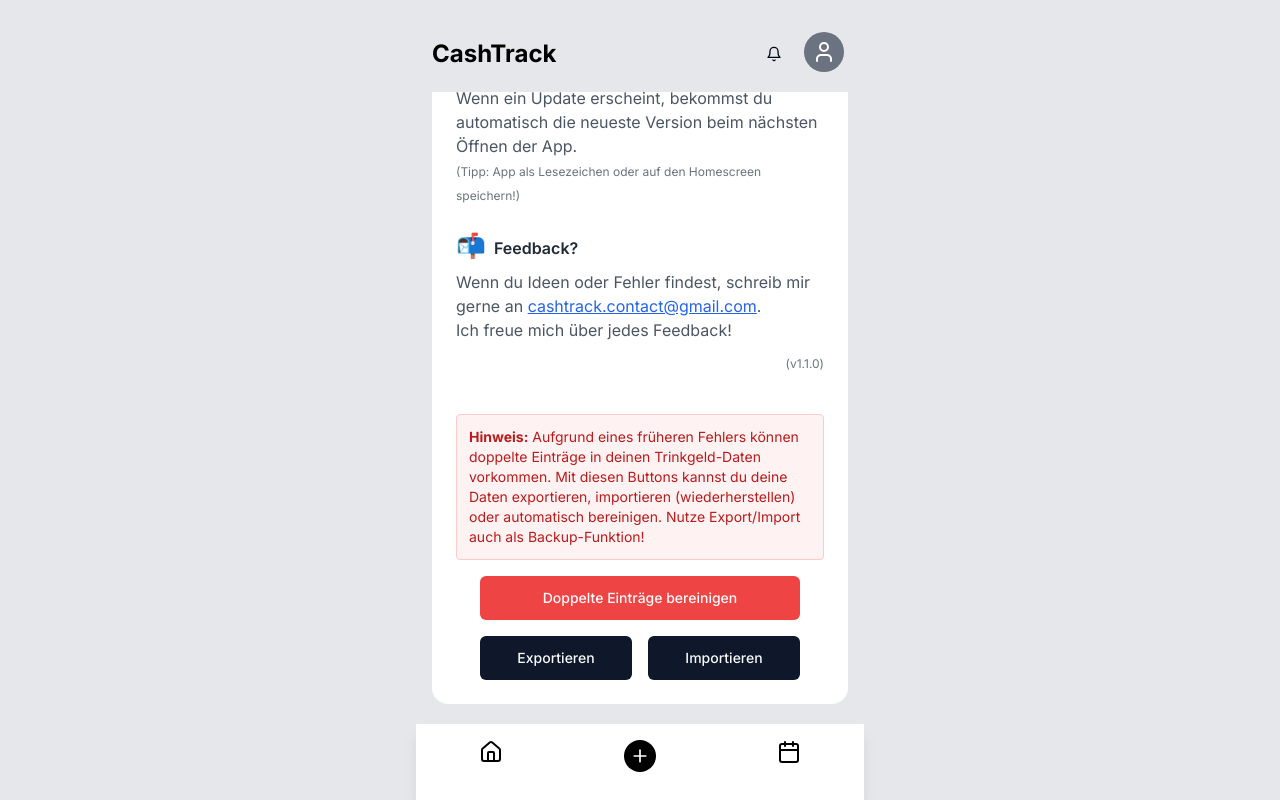
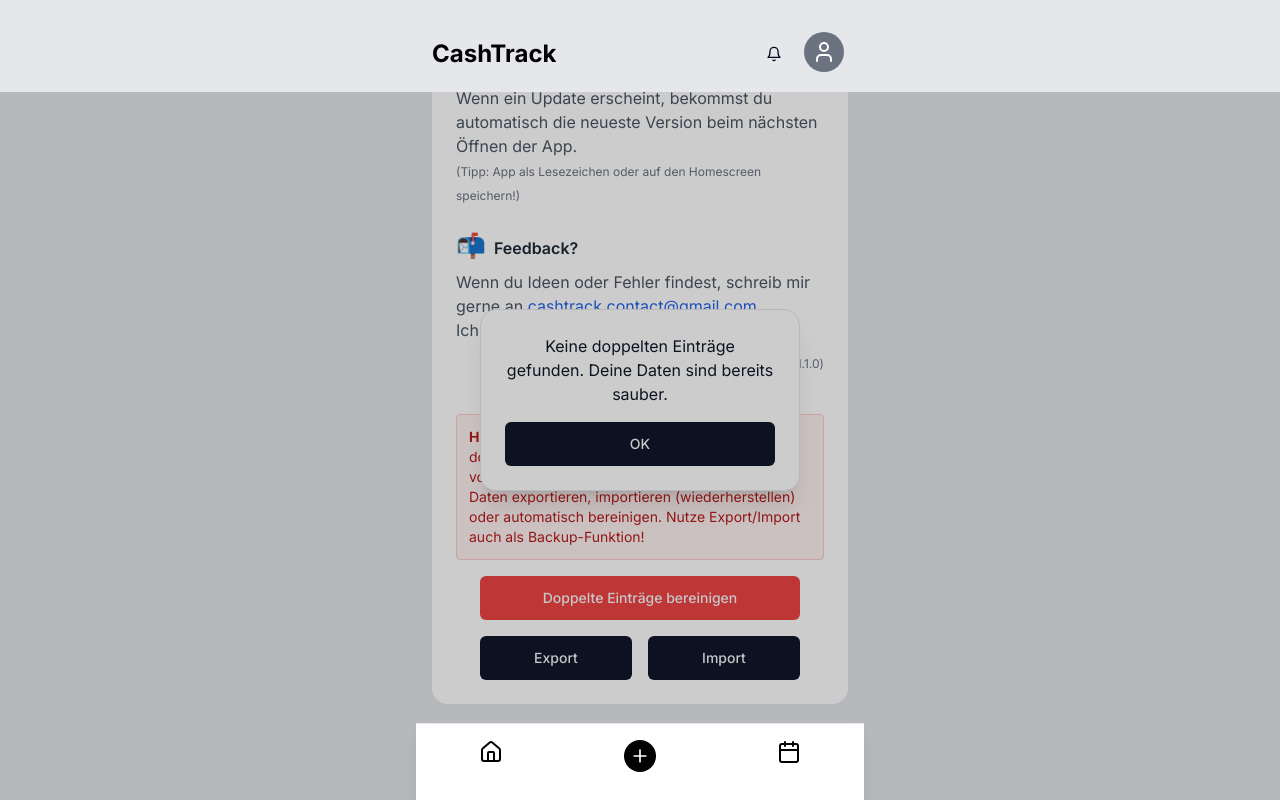
Before and after one commit to 808yb/CashTrack, a Next.js app: page /profile in a window 1280 px wide. Both pictures are taken after a click on the button "Doppelte Einträge bereinigen". Shown: the part 930-1730 px from the top of the page. Built offline with nearby package versions, Linux system fonts and the light colour scheme.

Commit message:
import export

```diff
--- a/app/profile/page.tsx
+++ b/app/profile/page.tsx
@@ -2,21 +2,52 @@
 
 import { getStoredTips } from "@/lib/utils"
 import { Button } from "@/components/ui/button"
-import React from "react"; // Added for React.useRef
+import React, { useState } from "react";
 
 export default function Profile() {
-  // Debug: Export tips as JSON
-  async function handleExportTips() {
+  // State for export/import UI and messages
+  const [showExport, setShowExport] = useState(false);
+  const [showImport, setShowImport] = useState(false);
+  const [message, setMessage] = useState<string | null>(null);
+  const [showModal, setShowModal] = useState(false);
+
+  // Export: Show only Kopieren button
+  async function handleExport() {
+    setShowExport((prev) => !prev);
+    setShowImport(false);
+    setMessage(null);
+  }
+  async function handleCopyExport() {
     const tips = await getStoredTips();
-    const blob = new Blob([JSON.stringify(tips, null, 2)], { type: "application/json" });
-    const url = URL.createObjectURL(blob);
-    const a = document.createElement("a");
-    a.href = url;
-    a.download = "cashtrack-tips-export.json";
-    document.body.appendChild(a);
-    a.click();
-    document.body.removeChild(a);
-    URL.revokeObjectURL(url);
+    await navigator.clipboard.writeText(JSON.stringify(tips, null, 2));
+    setMessage("Daten wurden in die Zwischenablage kopiert. Füge sie zum Sichern in eine Notiz oder E-Mail ein.");
+    setShowModal(true);
+  }
+
+  // Import: Show only Einfügen & Importieren button
+  function handleImport() {
+    setShowImport((prev) => !prev);
+    setShowExport(false);
+    setMessage(null);
+  }
+  async function handlePasteImport() {
+    try {
+      const text = await navigator.clipboard.readText();
+      const importedTips = JSON.parse(text);
+      if (!Array.isArray(importedTips)) throw new Error("Ungültiges Format");
+      if (!window.confirm("Alle aktuellen Trinkgeld-Daten werden durch die importierten Daten ersetzt. Fortfahren?")) return;
+      await (await import("@/lib/db")).db.init();
+      await (await import("@/lib/db")).db.clearTips();
+      for (const tip of importedTips) {
+        await (await import("@/lib/db")).db.addTip(tip);
+      }
+      setMessage("Import erfolgreich! Deine Trinkgeld-Daten wurden wiederhergestellt.");
+      setShowModal(true);
+      setShowImport(false);
+    } catch (e) {
+      setMessage("Fehler beim Importieren der Daten. Stelle sicher, dass du gültige CashTrack-Daten in der Zwischenablage hast.");
+      setShowModal(true);
+    }
   }
 
   // Cleanup duplicate tips
@@ -31,7 +62,8 @@ export default function Profile() {
       return true;
     });
     if (deduped.length === tips.length) {
-      alert("Keine doppelten Einträge gefunden. Deine Daten sind bereits sauber.");
+      setMessage("Keine doppelten Einträge gefunden. Deine Daten sind bereits sauber.");
+      setShowModal(true);
       return;
     }
     // Clear all tips and re-add deduped
@@ -40,35 +72,13 @@ export default function Profile() {
     for (const tip of deduped) {
       await (await import("@/lib/db")).db.addTip(tip);
     }
-    alert(`Bereinigung abgeschlossen! ${tips.length - deduped.length} doppelte Einträge entfernt.`);
+    setMessage(`Bereinigung abgeschlossen! ${tips.length - deduped.length} doppelte Einträge entfernt.`);
+    setShowModal(true);
   }
 
-  // Import tips from JSON file
-  async function handleImportTips(event: React.ChangeEvent<HTMLInputElement>) {
-    const file = event.target.files?.[0];
-    if (!file) return;
-    try {
-      const text = await file.text();
-      const importedTips = JSON.parse(text);
-      if (!Array.isArray(importedTips)) throw new Error("Ungültiges Format");
-      if (!window.confirm("Alle aktuellen Trinkgeld-Daten werden durch die importierten Daten ersetzt. Fortfahren?")) return;
-      await (await import("@/lib/db")).db.init();
-      await (await import("@/lib/db")).db.clearTips();
-      for (const tip of importedTips) {
-        await (await import("@/lib/db")).db.addTip(tip);
-      }
-      alert("Import erfolgreich! Deine Trinkgeld-Daten wurden wiederhergestellt.");
-    } catch (e) {
-      alert("Fehler beim Importieren der Daten. Stelle sicher, dass es sich um eine gültige CashTrack-Exportdatei handelt.");
-    }
-    // Reset the input so the same file can be selected again if needed
-    event.target.value = "";
-  }
-
-  // Ref for the hidden file input
-  const fileInputRef = React.useRef<HTMLInputElement>(null);
-  function triggerFileInput() {
-    fileInputRef.current?.click();
+  function closeModal() {
+    setShowModal(false);
+    setMessage(null);
   }
 
   return (
@@ -142,20 +152,32 @@ export default function Profile() {
               Doppelte Einträge bereinigen
             </Button>
             <div className="flex flex-row gap-4 w-full max-w-xs justify-center">
-              <Button variant="default" onClick={handleExportTips} className="w-full">
-                Exportieren
+              <Button variant="default" onClick={handleExport} className="w-full">
+                Export
               </Button>
-              <Button variant="default" onClick={triggerFileInput} className="w-full">
-                Importieren
+              <Button variant="default" onClick={handleImport} className="w-full">
+                Import
               </Button>
-              <input
-                ref={fileInputRef}
-                type="file"
-                accept="application/json"
-                className="hidden"
-                onChange={handleImportTips}
-              />
             </div>
+            {showExport && (
+              <Button variant="secondary" onClick={handleCopyExport} className="w-full max-w-xs mt-2">
+                Kopieren
+              </Button>
+            )}
+            {showImport && (
+              <Button variant="secondary" onClick={handlePasteImport} className="w-full max-w-xs mt-2">
+                Einfügen & Importieren
+              </Button>
+            )}
+            {showModal && message && (
+              <div className="fixed inset-0 flex items-center justify-center z-50">
+                <div className="bg-white border border-gray-200 rounded-2xl shadow-xl p-6 max-w-xs w-full text-center">
+                  <div className="mb-4 text-gray-900">{message}</div>
+                  <Button variant="default" onClick={closeModal} className="w-full">OK</Button>
+                </div>
+                <div className="fixed inset-0 bg-black opacity-20 z-40" onClick={closeModal}></div>
+              </div>
+            )}
           </div>
         </div>
       </div>
```
